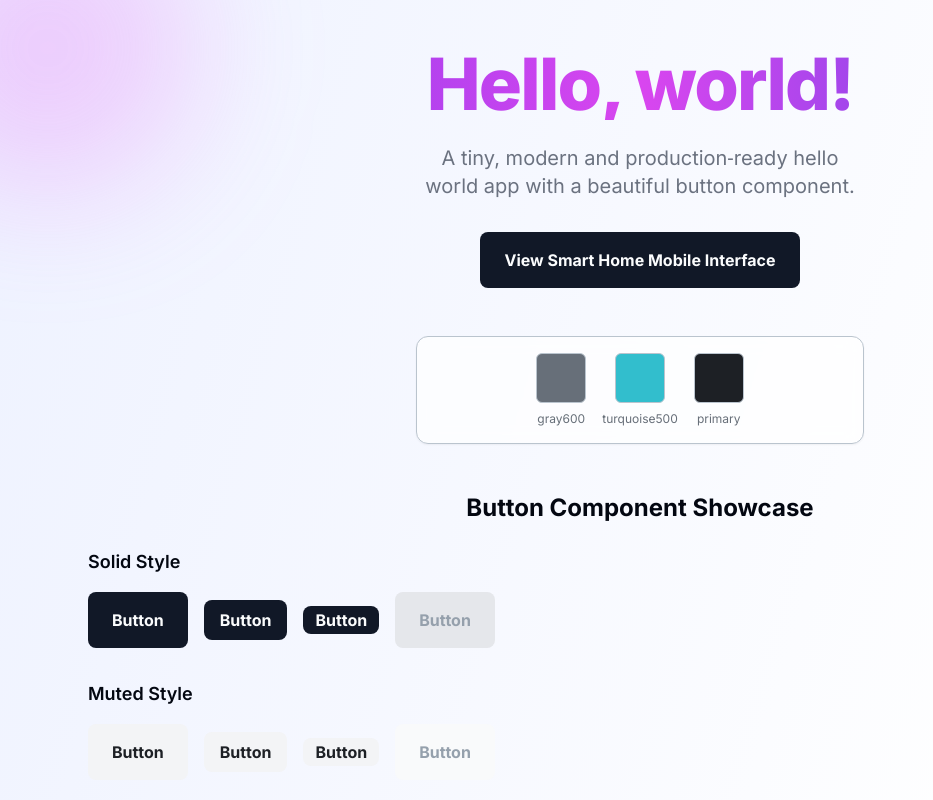
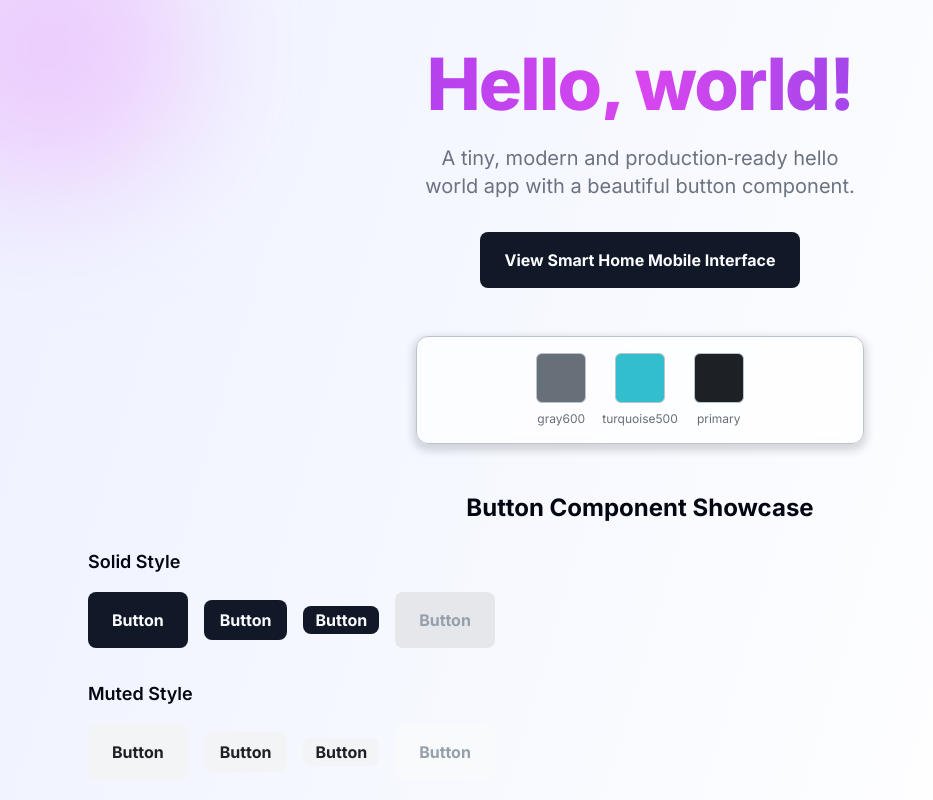
Before and after one commit to cgonz0/DS_test, a React (Vite) app: page / in a window 1280 px wide. Shown: the top 800 px of the page, without its empty margins (0-933 px from the left). Built offline with nearby package versions, Linux system fonts and the light colour scheme.

Commit message:
Add shadow tokens from Figma design system
cgen-3dd364f1ae2242a281f82bc9b58655f3

```diff
--- a/tailwind.config.ts
+++ b/tailwind.config.ts
@@ -83,6 +83,16 @@ export default {
         md: "calc(var(--radius) - 2px)",
         sm: "calc(var(--radius) - 4px)",
       },
+      boxShadow: {
+        "xx-sm": "0 1px 3px 1px rgba(0, 0, 0, 0.15)",
+        "xs": "0 2px 6px 2px rgba(0, 0, 0, 0.15)",
+        "sm": "0 4px 8px 3px rgba(0, 0, 0, 0.15)",
+        "md": "0 6px 10px 4px rgba(0, 0, 0, 0.15)",
+        "lg": "0 8px 12px 5px rgba(0, 0, 0, 0.15)",
+        "xl": "0 10px 14px 6px rgba(0, 0, 0, 0.15)",
+        "2xl": "0 12px 16px 7px rgba(0, 0, 0, 0.15)",
+        "3xl": "0 14px 18px 8px rgba(0, 0, 0, 0.15)",
+      },
       keyframes: {
         "accordion-down": {
           from: {
```
